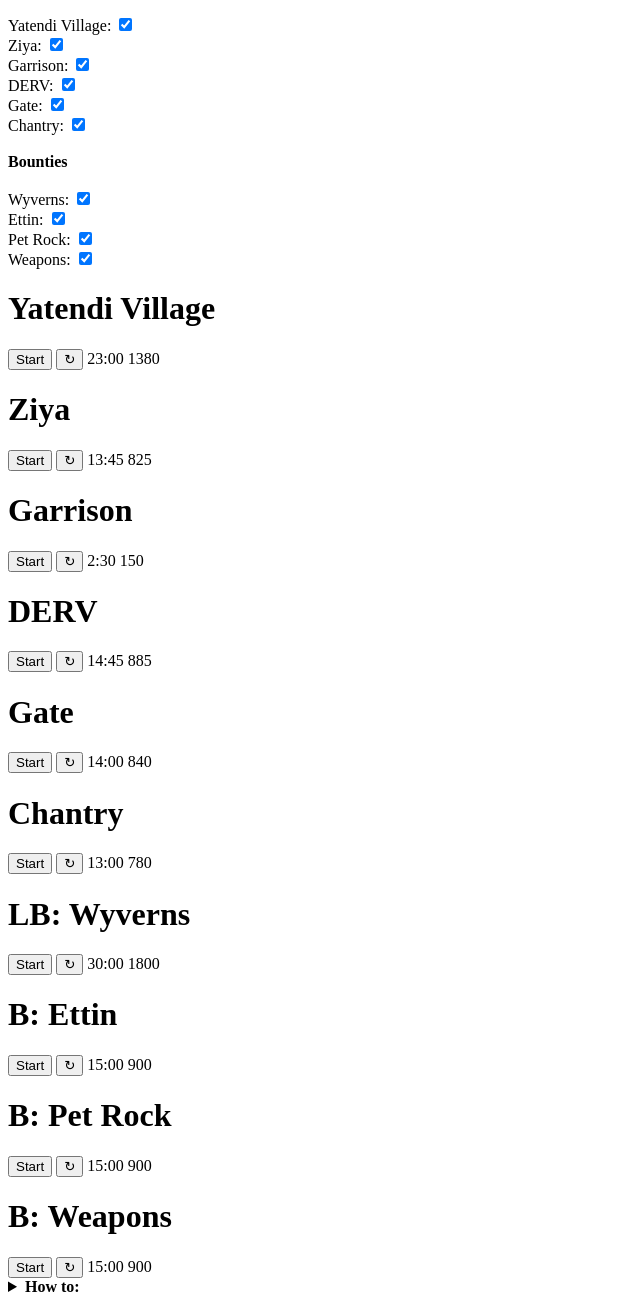
After one commit to Peureki/peuresearchcenter, a PHP site: page /peuresearchcenter/timers/thunderhead-peaks.html in a window 1280 px wide; the page is wider, and only the part inside the window is pictured. The commit adds this page. Shown: the part 405-1699 px from the top of that part, without its empty margins (0-640 px from the left). Run offline with PHP 8.4, Linux system fonts and the light colour scheme.

Commit message:
Created thunderhead peaks timer page

```diff
--- a/index.php
+++ b/index.php
@@ -139,6 +139,10 @@
 
 			<div class = "small-description" style = "overflow-y: scroll; height: 500px; width: 80%; margin-left: auto; margin-right: auto;">
 				<p1>
+					<span style = "font-weight: bold;">Sept 16, 2021</span>
+				<br>
+					- Adjusted the <a href = "./resources/dailies.php" target = "_blank"><u>Dailies and PSNA</u></a> tables to be better fitted. It was quite large whenever the descriptions were long
+				<br><br>
 					<span style = "font-weight: bold;">Sept 15, 2021</span>
 				<br>
 					- Fixed dark mode and some back-end stuff for the REST of the timer pages.
--- a/resources/dailies.php
+++ b/resources/dailies.php
@@ -113,7 +113,7 @@
 					<div class = "page-box-full-timer" style = "">
 
 						<div class = "full-timer-name" style = "margin: 0; vertical-align: middle;">
-							<b>Reset in: </b><p1 id = "name-0"></p1> <p1 id = "time-0"></p1>
+							Reset in: <p1 id = "name-0"></p1> <p1 id = "time-0"></p1>
 						</div>
 						<div class = "full-timer">
 							Hours
--- /dev/null
+++ b/timers/thunderhead-peaks.html
@@ -0,0 +1,350 @@
+<!DOCTYPE html>
+<html>
+<head>
+	<!-- Defaults -->
+	<?php include('../config.php'); ?>
+	<title> Jahai Bluffs </title>
+</head>
+<body>
+
+	<!--
+	    ============================================================
+	    ====================== NAVIGATION BAR ======================
+	    ============================================================
+	-->
+	<?php include('../nav.php'); ?>
+
+	<!--
+	    ====================================================
+	    ====================== HEADER ======================
+	    ====================================================
+	-->
+	<div class = "page-box">
+		<div class = "section-header">
+			<h1> Jahai Bluffs </h1>
+			<div class = "banner-box"></div>
+			<img src = "../images/assets/banner.svg">
+		</div>
+		<!-- Hidden space so the header doesn't overlap anything below -->
+		<div class = "section-header-space"></div>
+	</div>
+
+	<!--
+	    ========================================================
+	    ====================== CHECKBOXES ======================
+	    ========================================================
+	-->
+	<div class = "checkboxes">
+		<b> Events </b>
+		<br><br>
+		Yatendi Village: <input type = "Checkbox" id = "jahai-1-checkbox" checked = "true" onclick = "checkboxTimer(this, jahai.events);">
+		<br>
+		Ziya: <input type = "Checkbox" id = "jahai-2-checkbox" checked = "true" onclick = "checkboxTimer(this, jahai.events);">
+		<br>
+		Garrison: <input type = "Checkbox" id = "jahai-3-checkbox" checked = "true" onclick = "checkboxTimer(this, jahai.events);">
+		<br>
+		DERV: <input type = "Checkbox" id = "jahai-4-checkbox" checked = "true" onclick = "checkboxTimer(this, jahai.events);">
+		<br>
+		Gate: <input type = "Checkbox" id = "jahai-5-checkbox" checked = "true" onclick = "checkboxTimer(this, jahai.events);">
+		<br>
+		Chantry: <input type = "Checkbox" id = "jahai-6-checkbox" checked = "true" onclick = "checkboxTimer(this, jahai.events);">
+		<br><br>
+		<b> Bounties </b>
+		<br><br>
+		Wyverns: <input type = "Checkbox" id = "jahai-7-checkbox" checked = "true" onclick = "checkboxTimer(this, jahai.events);">
+		<br>
+		Ettin: <input type = "Checkbox" id = "jahai-8-checkbox" checked = "true" onclick = "checkboxTimer(this, jahai.events);">
+		<br>
+		Pet Rock: <input type = "Checkbox" id = "jahai-9-checkbox" checked = "true" onclick = "checkboxTimer(this, jahai.events);">
+		<br>
+		Weapons: <input type = "Checkbox" id = "jahai-10-checkbox" checked = "true" onclick = "checkboxTimer(this, jahai.events);">
+		<br>
+	</div>
+
+	<!--
+	    =============================================================
+	    ====================== SIDE TIMER LIST ======================
+	    =============================================================
+	-->
+	<div id = "side-timer-list" class = "side-timer-list">
+		<div id = "jahai-meta-sidebox" class = "meta-sidebox">
+			<h1 id = "side-meta-name" class = "side-meta-name"></h1>
+			<p1 id = "sidetimer-jahai-meta"></p1>
+			<p2 id = "numerical-sidetimer-jahai-meta"></p2>
+		</div>
+
+		<div id = "jahai-1-sidebox" class = "event-sidebox" >
+	      	<h1> Yatendi Village </h1>
+	      	<input type = "button" onclick = "start_stop(this, jahai.events);" value = "Start" id = "sidetimer-jahai-1-start">
+	      	<input type = "button" onclick = "reset(this, jahai.events);" value = "&#8635;" id = "sidetimer-jahai-1-reset">
+	      	<p1 id = "sidetimer-jahai-1">23:00</p1>
+	      	<p2 id = "numerical-sidetimer-jahai-1">1380</p2>
+	    </div>
+
+	    <div id = "jahai-2-sidebox" class = "event-sidebox" >
+	      	<h1> Ziya </h1>
+	      	<input type = "button" onclick = "start_stop(this, jahai.events);" value = "Start" id = "sidetimer-jahai-2-start">
+	      	<input type = "button" onclick = "reset(this, jahai.events);" value = "&#8635;" id = "sidetimer-jahai-2-reset">
+	      	<p1 id = "sidetimer-jahai-2">13:45</p1>
+	      	<p2 id = "numerical-sidetimer-jahai-2">825</p2>
+	    </div>
+
+	    <div id = "jahai-3-sidebox" class = "event-sidebox" >
+	      	<h1> Garrison </h1>
+	      	<input type = "button" onclick = "start_stop(this, jahai.events);" value = "Start" id = "sidetimer-jahai-3-start">
+	      	<input type = "button" onclick = "reset(this, jahai.events);" value = "&#8635;" id = "sidetimer-jahai-3-reset">
+	      	<p1 id = "sidetimer-jahai-3">2:30</p1>
+	      	<p2 id = "numerical-sidetimer-jahai-3">150</p2>
+	    </div>
+
+	    <div id = "jahai-4-sidebox" class = "event-sidebox" >
+	      	<h1> DERV </h1>
+	      	<input type = "button" onclick = "start_stop(this, jahai.events);" value = "Start" id = "sidetimer-jahai-4-start">
+	      	<input type = "button" onclick = "reset(this, jahai.events);" value = "&#8635;" id = "sidetimer-jahai-4-reset">
+	      	<p1 id = "sidetimer-jahai-4">14:45</p1>
+	      	<p2 id = "numerical-sidetimer-jahai-4">885</p2>
+	    </div>
+
+	    <div id = "jahai-5-sidebox" class = "event-sidebox" >
+	      	<h1> Gate </h1>
+	      	<input type = "button" onclick = "start_stop(this, jahai.events);" value = "Start" id = "sidetimer-jahai-5-start">
+	      	<input type = "button" onclick = "reset(this, jahai.events);" value = "&#8635;" id = "sidetimer-jahai-5-reset">
+	      	<p1 id = "sidetimer-jahai-5">14:00</p1>
+	      	<p2 id = "numerical-sidetimer-jahai-5">840</p2>
+	    </div>
+
+	    <div id = "jahai-6-sidebox" class = "event-sidebox" >
+	      	<h1> Chantry </h1>
+	      	<input type = "button" onclick = "start_stop(this, jahai.events);" value = "Start" id = "sidetimer-jahai-6-start">
+	      	<input type = "button" onclick = "reset(this, jahai.events);" value = "&#8635;" id = "sidetimer-jahai-6-reset">
+	      	<p1 id = "sidetimer-jahai-6">13:00</p1>
+	      	<p2 id = "numerical-sidetimer-jahai-6">780</p2>
+	    </div>
+
+	    <!--
+		    ======================================================
+		    ====================== BOUNTIES ======================
+		    ======================================================
+		-->
+
+	    <div id = "jahai-7-sidebox" class = "event-sidebox" >
+	      	<h1> LB: Wyverns </h1>
+	      	<input type = "button" onclick = "start_stop(this, jahai.events);" value = "Start" id = "sidetimer-jahai-7-start">
+	      	<input type = "button" onclick = "reset(this, jahai.events);" value = "&#8635;" id = "sidetimer-jahai-7-reset">
+	      	<p1 id = "sidetimer-jahai-7">30:00</p1>
+	      	<p2 id = "numerical-sidetimer-jahai-7">1800</p2>
+	    </div>
+
+	    <div id = "jahai-8-sidebox" class = "event-sidebox" >
+	      	<h1> B: Ettin </h1>
+	      	<input type = "button" onclick = "start_stop(this, jahai.events);" value = "Start" id = "sidetimer-jahai-8-start">
+	      	<input type = "button" onclick = "reset(this, jahai.events);" value = "&#8635;" id = "sidetimer-jahai-8-reset">
+	      	<p1 id = "sidetimer-jahai-8">15:00</p1>
+	      	<p2 id = "numerical-sidetimer-jahai-8">900</p2>
+	    </div>
+
+	    <div id = "jahai-9-sidebox" class = "event-sidebox" >
+	      	<h1> B: Pet Rock </h1>
+	      	<input type = "button" onclick = "start_stop(this, jahai.events);" value = "Start" id = "sidetimer-jahai-9-start">
+	      	<input type = "button" onclick = "reset(this, jahai.events);" value = "&#8635;" id = "sidetimer-jahai-9-reset">
+	      	<p1 id = "sidetimer-jahai-9">15:00</p1>
+	      	<p2 id = "numerical-sidetimer-jahai-9">900</p2>
+	    </div>
+
+	    <div id = "jahai-10-sidebox" class = "event-sidebox" >
+	      	<h1> B: Weapons </h1>
+	      	<input type = "button" onclick = "start_stop(this, jahai.events);" value = "Start" id = "sidetimer-jahai-10-start">
+	      	<input type = "button" onclick = "reset(this, jahai.events);" value = "&#8635;" id = "sidetimer-jahai-10-reset">
+	      	<p1 id = "sidetimer-jahai-10">15:00</p1>
+	      	<p2 id = "numerical-sidetimer-jahai-10">900</p2>
+	    </div>
+	</div>
+
+	<!--
+	    ======================================================
+	    ====================== MAIN BOX ======================
+	    ======================================================
+	-->
+	<div class = "page-box">
+		<div class = "small-description">
+		    <details>
+		        <summary><b>How to: </b></summary>
+		        LB = Legendary Bounty, B = Bounty
+		        <br><br>
+		        <b>Priority of events:</b>
+		        <br>Rifts &#8594; Garrison &#8594; Yatendi Village &#8594; Chantry
+		        <br> Rifts will be up almost 100% of the time so it is possible to do an event train purely on rifts.
+		    </details>
+		</div>
+
+		<div class = "map-timer-wrapper">
+
+			<div class = "event-box" id = "jahai-1-box">
+      			<h1> Yatendi Village </h1>
+       	 		<br><p1 id = "timer-jahai-1">23:00</p1>
+        		<br><input type = "button" onclick = "start_stop(this, jahai.events);" value = "Start" id = "timer-jahai-1-start">
+       			<input type = "button" onclick = "reset(this, jahai.events);" value = "&#8635;" id = "timer-jahai-1-reset">
+       		</div>
+
+       		<div class = "event-box" id = "jahai-2-box">
+      			<h1> Ziya </h1>
+       	 		<br><p1 id = "timer-jahai-2">13:45</p1>
+        		<br><input type = "button" onclick = "start_stop(this, jahai.events);" value = "Start" id = "timer-jahai-2-start">
+       			<input type = "button" onclick = "reset(this, jahai.events);" value = "&#8635;" id = "timer-jahai-2-reset">
+       		</div>
+
+       		<div class = "event-box" id = "jahai-3-box">
+      			<h1> Garrison </h1>
+       	 		<br><p1 id = "timer-jahai-3">2:30</p1>
+        		<br><input type = "button" onclick = "start_stop(this, jahai.events);" value = "Start" id = "timer-jahai-3-start">
+       			<input type = "button" onclick = "reset(this, jahai.events);" value = "&#8635;" id = "timer-jahai-3-reset">
+       		</div>
+
+       		<div class = "event-box" id = "jahai-4-box">
+      			<h1> DERV </h1>
+       	 		<br><p1 id = "timer-jahai-4">14:45</p1>
+        		<br><input type = "button" onclick = "start_stop(this, jahai.events);" value = "Start" id = "timer-jahai-4-start">
+       			<input type = "button" onclick = "reset(this, jahai.events);" value = "&#8635;" id = "timer-jahai-4-reset">
+       		</div>
+
+       		<div class = "event-box" id = "jahai-5-box">
+      			<h1> Gate </h1>
+       	 		<br><p1 id = "timer-jahai-5">14:00</p1>
+        		<br><input type = "button" onclick = "start_stop(this, jahai.events);" value = "Start" id = "timer-jahai-5-start">
+       			<input type = "button" onclick = "reset(this, jahai.events);" value = "&#8635;" id = "timer-jahai-5-reset">
+       		</div>
+
+       		<div class = "event-box" id = "jahai-6-box">
+      			<h1> Chantry </h1>
+       	 		<br><p1 id = "timer-jahai-6">13:00</p1>
+        		<br><input type = "button" onclick = "start_stop(this, jahai.events);" value = "Start" id = "timer-jahai-6-start">
+       			<input type = "button" onclick = "reset(this, jahai.events);" value = "&#8635;" id = "timer-jahai-6-reset">
+       		</div>
+
+       		<!--
+			    ======================================================
+			    ====================== BOUNTIES ======================
+			    ======================================================
+			-->
+
+			<div class = "event-box" id = "jahai-7-box">
+      			<h1> LB: Wyverns </h1>
+       	 		<br><p1 id = "timer-jahai-7">30:00</p1>
+        		<br><input type = "button" onclick = "start_stop(this, jahai.events);" value = "Start" id = "timer-jahai-7-start">
+       			<input type = "button" onclick = "reset(this, jahai.events);" value = "&#8635;" id = "timer-jahai-7-reset">
+       		</div>
+
+       		<div class = "event-box" id = "jahai-8-box" style = "visibility: hidden;">
+      			<h1> B: Ettin </h1>
+       	 		<br><p1 id = "timer-jahai-8">15:00</p1>
+        		<br><input type = "button" onclick = "start_stop(this, jahai.events);" value = "Start" id = "timer-jahai-8-start">
+       			<input type = "button" onclick = "reset(this, jahai.events);" value = "&#8635;" id = "timer-jahai-8-reset">
+       		</div>
+
+       		<div class = "event-box" id = "jahai-9-box" style = "visibility: hidden;">
+      			<h1> B: Pet Rock </h1>
+       	 		<br><p1 id = "timer-jahai-9">15:00</p1>
+        		<br><input type = "button" onclick = "start_stop(this, jahai.events);" value = "Start" id = "timer-jahai-9-start">
+       			<input type = "button" onclick = "reset(this, jahai.events);" value = "&#8635;" id = "timer-jahai-9-reset">
+       		</div>
+
+       		<div class = "event-box" id = "jahai-10-box" style = "visibility: hidden;">
+      			<h1> B: Weapons </h1>
+       	 		<br><p1 id = "timer-jahai-10">15:00</p1>
+        		<br><input type = "button" onclick = "start_stop(this, jahai.events);" value = "Start" id = "timer-jahai-10-start">
+       			<input type = "button" onclick = "reset(this, jahai.events);" value = "&#8635;" id = "timer-jahai-10-reset">
+       		</div>
+
+       		<!--
+			    =============================================================
+			    ====================== IMAGES / ASSETS ======================
+			    =============================================================
+			-->
+			<!-- SHATTERER -->
+			<div id = "jahai-img-1" class = "event-image">
+				<img src = "../images/assets/event_red_circle.png" style = "width: 150%;">
+			</div>
+
+			<div id = "jahai-img-2" class = "event-image">
+				<img src = "../images/assets/event_red_boss.png">
+			</div>
+
+			<!-- DERV ESCORT -->
+			<div id = "jahai-img-3" class = "event-image">
+				<img src = "../images/assets/event_circle.png">
+			</div>
+
+			<div id = "jahai-img-4" class = "event-image">
+				<img src = "../images/assets/event_shield.png">
+			</div>
+			<!-- DERV ESCORT ARROWS -->
+			<div id = "jahai-img-5" class = "event-image">
+				<img src = "../images/assets/orange_arrow.svg" style = "width: 35%;">
+			</div>
+
+			<div id = "jahai-img-6" class = "event-image">
+				<img src = "../images/assets/orange_arrow.svg" style = "width: 35%;">
+			</div>
+
+			<!-- RIFT LOCATIONS -->
+			<div id = "jahai-img-7" class = "event-image" style = "opacity: 1;">
+				<img src = "../images/assets/inquest_portal.png">
+			</div>
+
+			<div id = "jahai-img-8" class = "event-image" style = "opacity: 1;">
+				<img src = "../images/assets/inquest_portal.png">
+			</div>
+
+			<div id = "jahai-img-9" class = "event-image" style = "opacity: 1;">
+				<img src = "../images/assets/inquest_portal.png">
+			</div>
+
+			<div id = "jahai-img-10" class = "event-image" style = "opacity: 1;">
+				<img src = "../images/assets/inquest_portal.png">
+			</div>
+
+			<div id = "jahai-img-11" class = "event-image" style = "opacity: 1;">
+				<img src = "../images/assets/inquest_portal.png">
+			</div>
+
+			<!--
+			    ===================================================
+			    ====================== TEXTS ======================
+			    ===================================================
+			-->
+			<!-- Meta name -->
+			<div id = "jahai-info-1" class = 'meta-info'>
+       			<h1> DEATH-BRANDED SHATTERER </h1>
+       		</div>
+       		<!-- Pre meta name -->
+       		<div id = "jahai-info-2" class = 'pre-meta-info'>
+       			<h1> DERV Escort </h1>
+       		</div>
+
+
+			<!-- MAP PICTURE -->
+			<img class = "map-timer-map" title = "Jahai Bluffs" src = "../images/jahai-bluffs/jahai-bluffs-map.jpg">
+		</div> <!-- End of map timer wrapper -->
+	</div> <!-- End of page box -->
+
+	<!--
+	    ===================================================================
+	    ====================== PROGRESS BARS ==============================
+	    ===================================================================
+	  -->
+  	<div class = "bottom-sticky">
+      	<div id = "progress-box" class = "progress-box">
+        	<h1 id = "progress-text" class = "progress-text"> </h1>
+        	<div id = "progress-bar" class = "progress-bar"></div>
+      	</div>
+  	</div>
+
+	<!--
+	    ================================================================
+	    ====================== FOOTER + DARK MODE ======================
+	    ================================================================
+	-->
+	<?php include('../footer.php'); ?>
+</body>
+<script type = "text/javascript" src = "<?php echo $base;?>/timers/jahai-bluffs.js?v=<?php echo $date;?>"></script>
+</html>
```
Also changed, not shown: timers/thunderhead-peaks.js (added, +44 -0 lines), timers/thunderhead-peaks.php (added, +149 -0 lines), script.js, styles.css.
